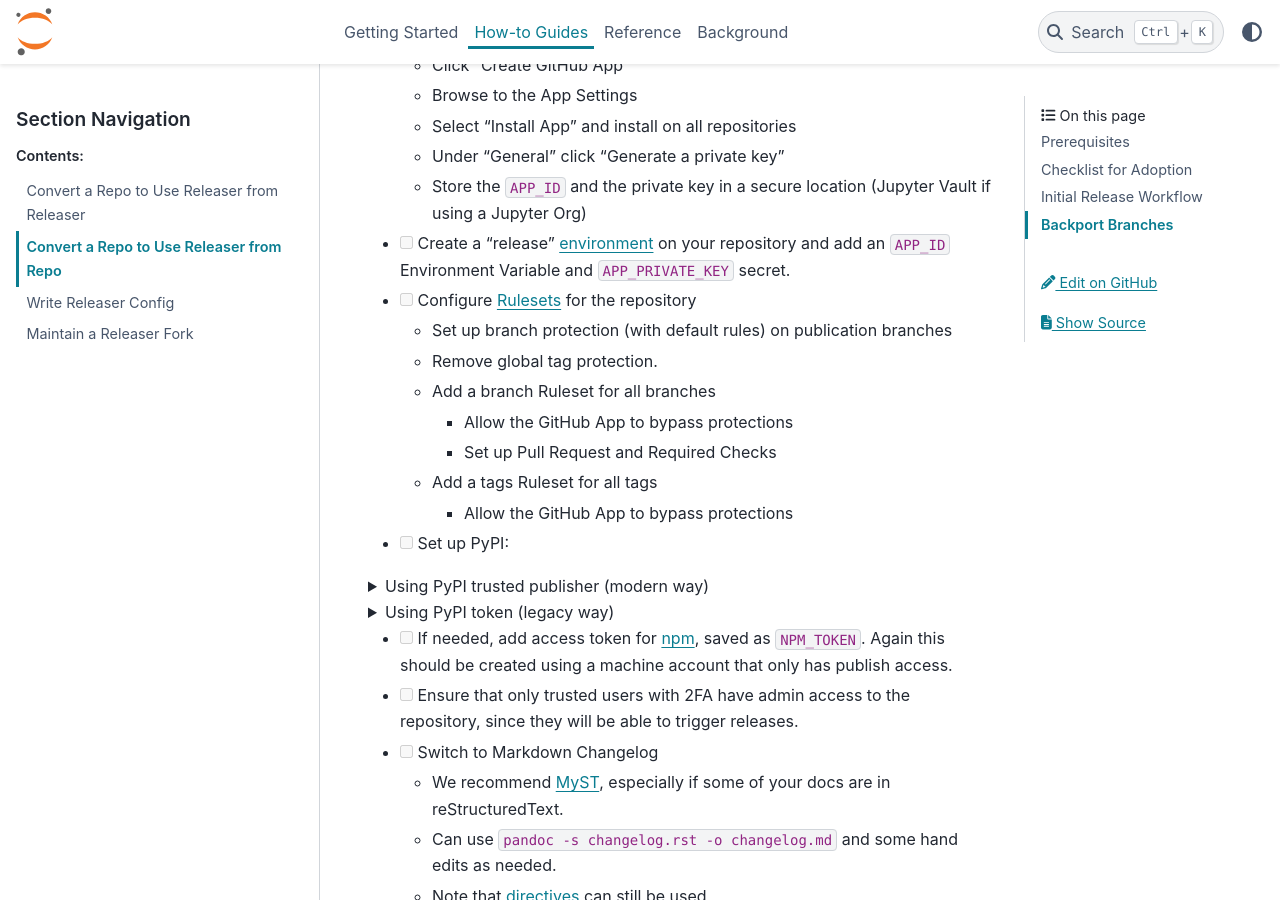
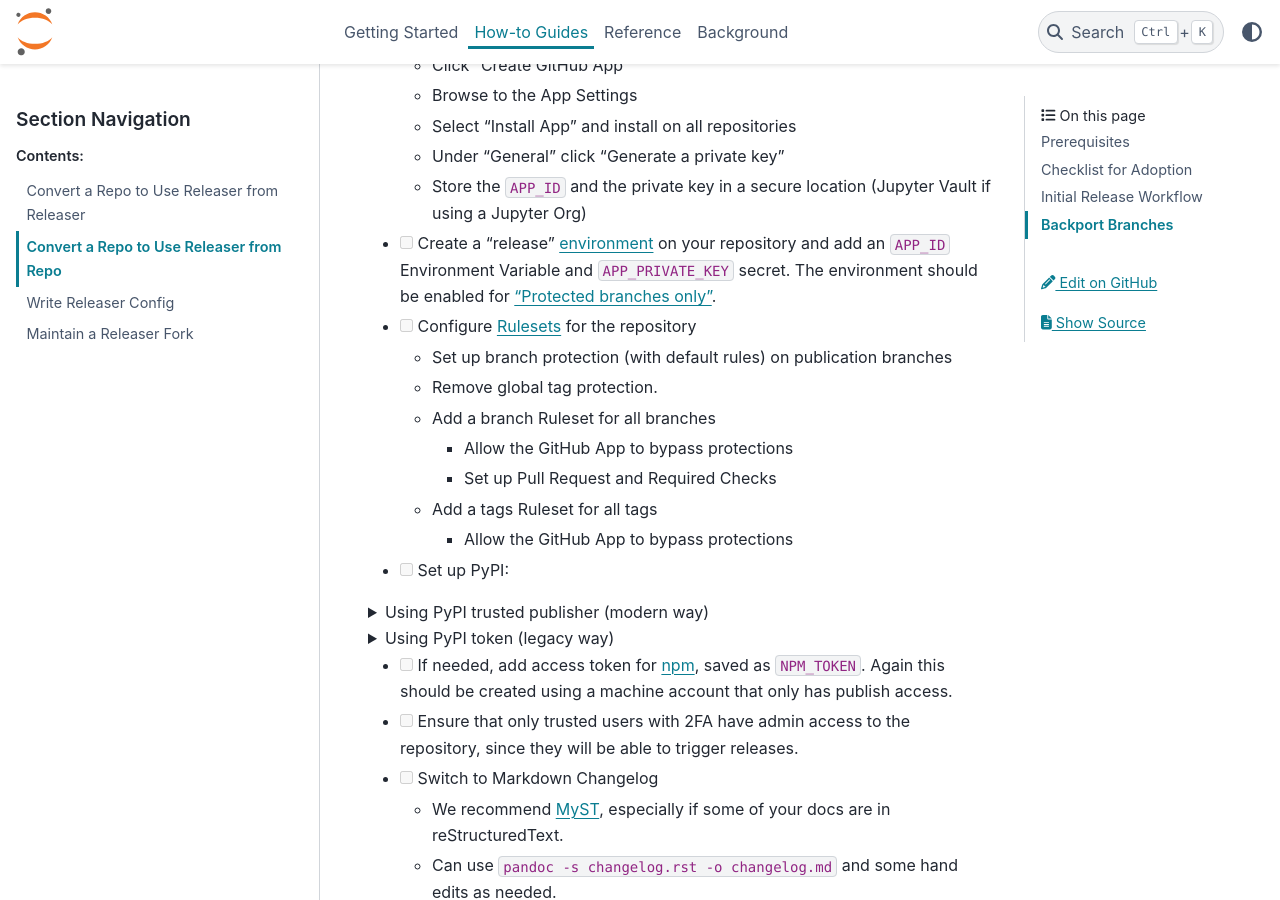
Before and after one commit to jupyter-server/jupyter_releaser, a Sphinx documentation site: the page built from docs/source/how_to_guides/convert_repo_from_repo.md, in a window 1280 px wide and 900 px high, scrolled down 853 px. Built offline with Sphinx 7.4.7 and the PyData theme 0.15.4, drawn with Linux system fonts in a browser that asks for light colours.

Commit message:
address review

```diff
--- a/docs/source/how_to_guides/convert_repo_from_repo.md
+++ b/docs/source/how_to_guides/convert_repo_from_repo.md
@@ -28,6 +28,7 @@ See checklist below for details:
   - Store the `APP_ID` and the private key in a secure location (Jupyter Vault if using a Jupyter Org)
 
 - [ ] Create a "release" [environment](https://docs.github.com/en/actions/deployment/targeting-different-environments/using-environments-for-deployment) on your repository and add an `APP_ID` Environment Variable and `APP_PRIVATE_KEY` secret.
+The environment should be enabled for ["Protected branches only"](https://docs.github.com/en/actions/deployment/targeting-different-environments/using-environments-for-deployment#deployment-branches-and-tags).
 
 - [ ] Configure [Rulesets](https://docs.github.com/en/repositories/configuring-branches-and-merges-in-your-repository/managing-rulesets/about-rulesets) for the repository
 
```
